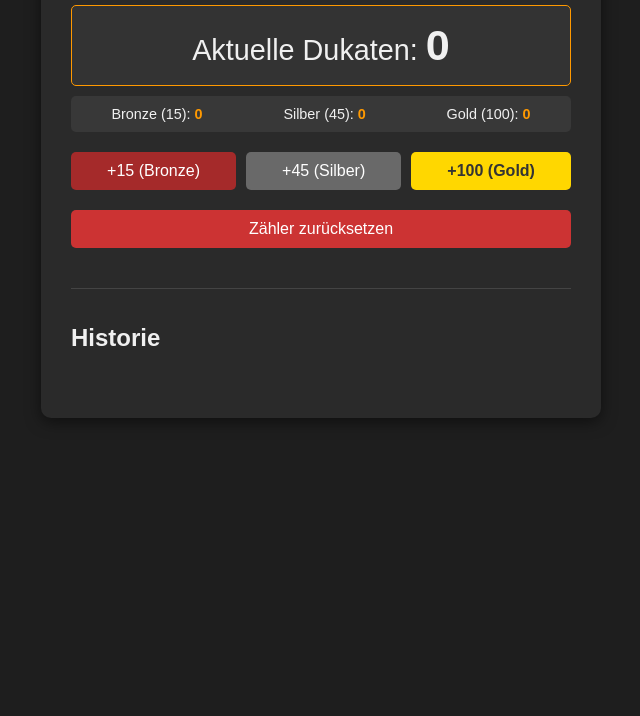
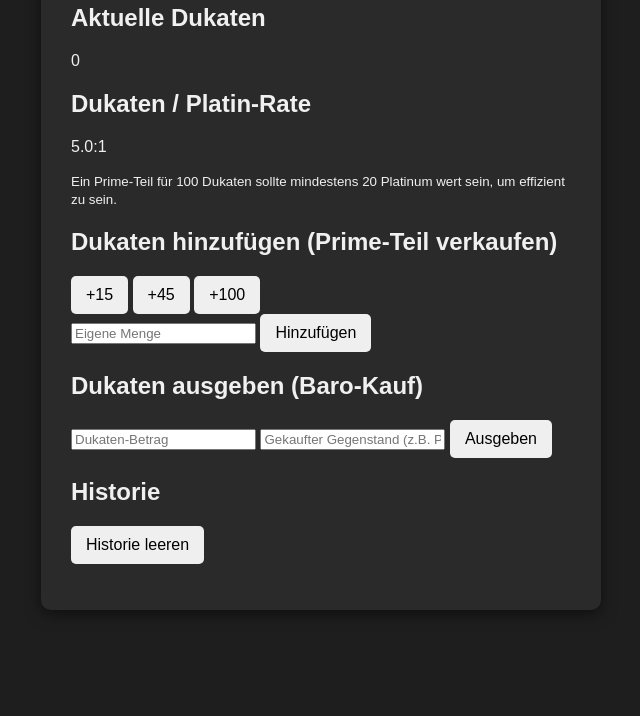
Before and after one commit to nuffie97/warframe-dukat-counter, a plain HTML site: page index.html in a window 1280 px wide. Shown: the part 124-840 px from the top of the page, without its empty margins (319-959 px from the left). Drawn offline with Linux system fonts and the light colour scheme.

Commit message:
Update index.html

```diff
--- a/index.html
+++ b/index.html
@@ -3,38 +3,50 @@
 <head>
     <meta charset="UTF-8">
     <meta name="viewport" content="width=device-width, initial-scale=1.0">
-    <title>Warframe Dukaten Zähler</title>
+    <title>Warframe Dukaten Zähler (Erweitert)</title>
     <link rel="stylesheet" href="style.css">
 </head>
 <body>
     <div class="container">
-        <h1>Warframe Dukaten-Zähler 💰</h1>
+        <h1>Warframe Dukaten Zähler</h1>
 
-        <div class="counter-display">
-            Aktuelle Dukaten: <span id="dukat-count">0</span>
+        <div class="stats-box">
+            <div class="stat">
+                <h2>Aktuelle Dukaten</h2>
+                <p id="ducatCount" class="count-value">0</p>
+            </div>
+            <div class="stat">
+                <h2>Dukaten / Platin-Rate</h2>
+                <p id="platRate" class="count-value">5.0:1</p>
+                <small>Ein Prime-Teil für 100 Dukaten sollte mindestens 20 Platinum wert sein, um effizient zu sein.</small>
+            </div>
         </div>
 
-        <div class="parts-summary">
-            <p>Bronze (15): <span id="count-15">0</span></p>
-            <p>Silber (45): <span id="count-45">0</span></p>
-            <p>Gold (100): <span id="count-100">0</span></p>
+        <h2>Dukaten hinzufügen (Prime-Teil verkaufen)</h2>
+        <div class="input-group">
+            <button onclick="addDucats(15, 'Bronze Teil')" class="ducat-btn tier-15">+15</button>
+            <button onclick="addDucats(45, 'Silber Teil')" class="ducat-btn tier-45">+45</button>
+            <button onclick="addDucats(100, 'Gold Teil')" class="ducat-btn tier-100">+100</button>
+        </div>
+        <div class="input-group">
+            <input type="number" id="customAmount" placeholder="Eigene Menge">
+            <button onclick="addCustomDucats()" class="ducat-btn custom-add">Hinzufügen</button>
         </div>
 
-        <div class="controls">
-            <button onclick="addDukats(15)">+15 (Bronze)</button>
-            <button onclick="addDukats(45)">+45 (Silber)</button>
-            <button onclick="addDukats(100)">+100 (Gold)</button>
+        <h2>Dukaten ausgeben (Baro-Kauf)</h2>
+        <div class="input-group spend-group">
+            <input type="number" id="spendAmount" placeholder="Dukaten-Betrag" class="spend-input">
+            <input type="text" id="spendItemName" placeholder="Gekaufter Gegenstand (z.B. Primed Mod)" class="spend-input">
+            <button onclick="spendDucats()" class="ducat-btn custom-spend">Ausgeben</button>
         </div>
 
-        <button class="reset-button" onclick="resetCounter()">Zähler zurücksetzen</button>
-
-        <div class="history-section">
-            <h2>Historie</h2>
-            <ul id="history-list">
+        <h2>Historie</h2>
+        <button onclick="clearHistory()" class="clear-btn">Historie leeren</button>
+        <div class="history-container">
+            <ul id="historyList">
                 </ul>
         </div>
     </div>
-
     <script src="script.js"></script>
 </body>
 </html>
```
